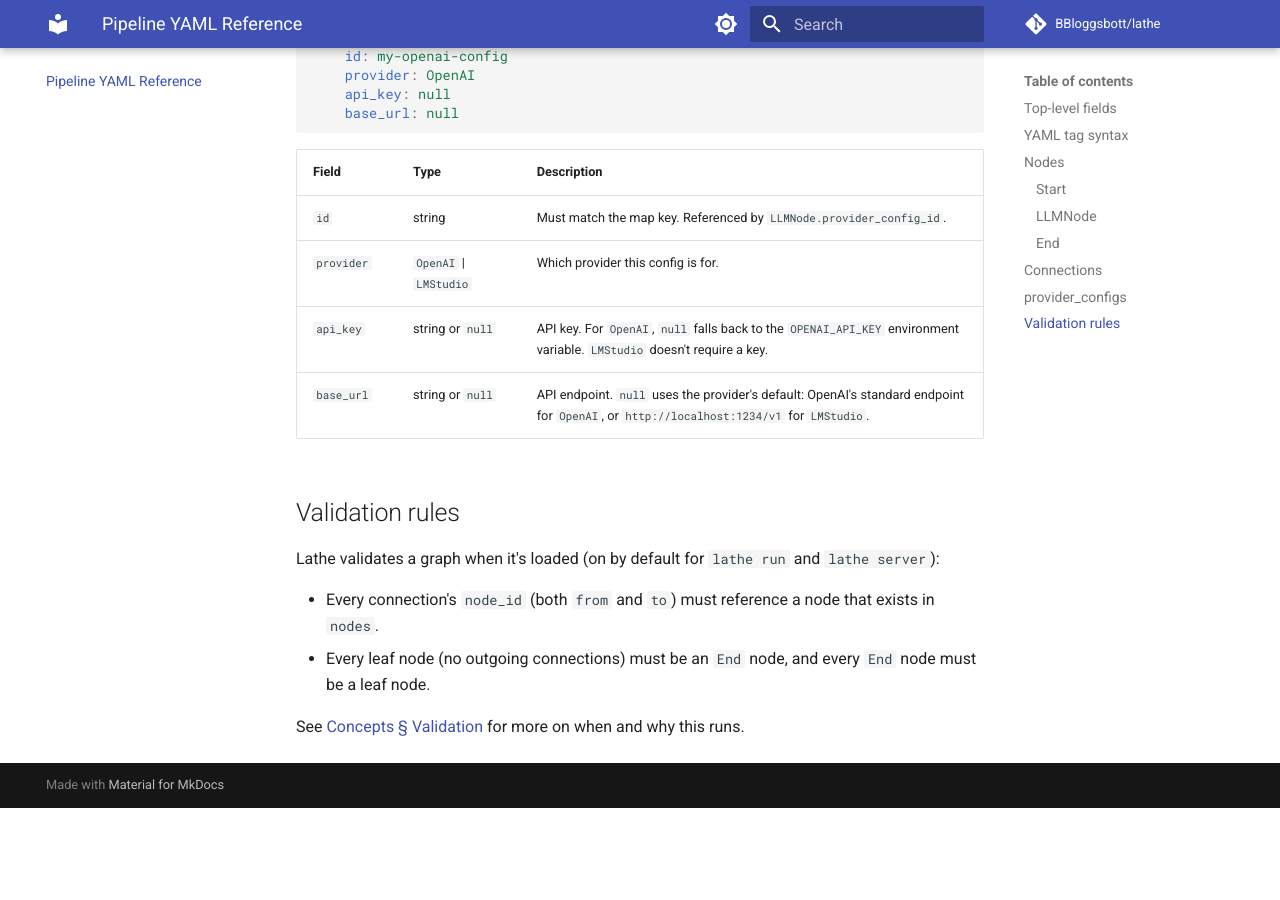
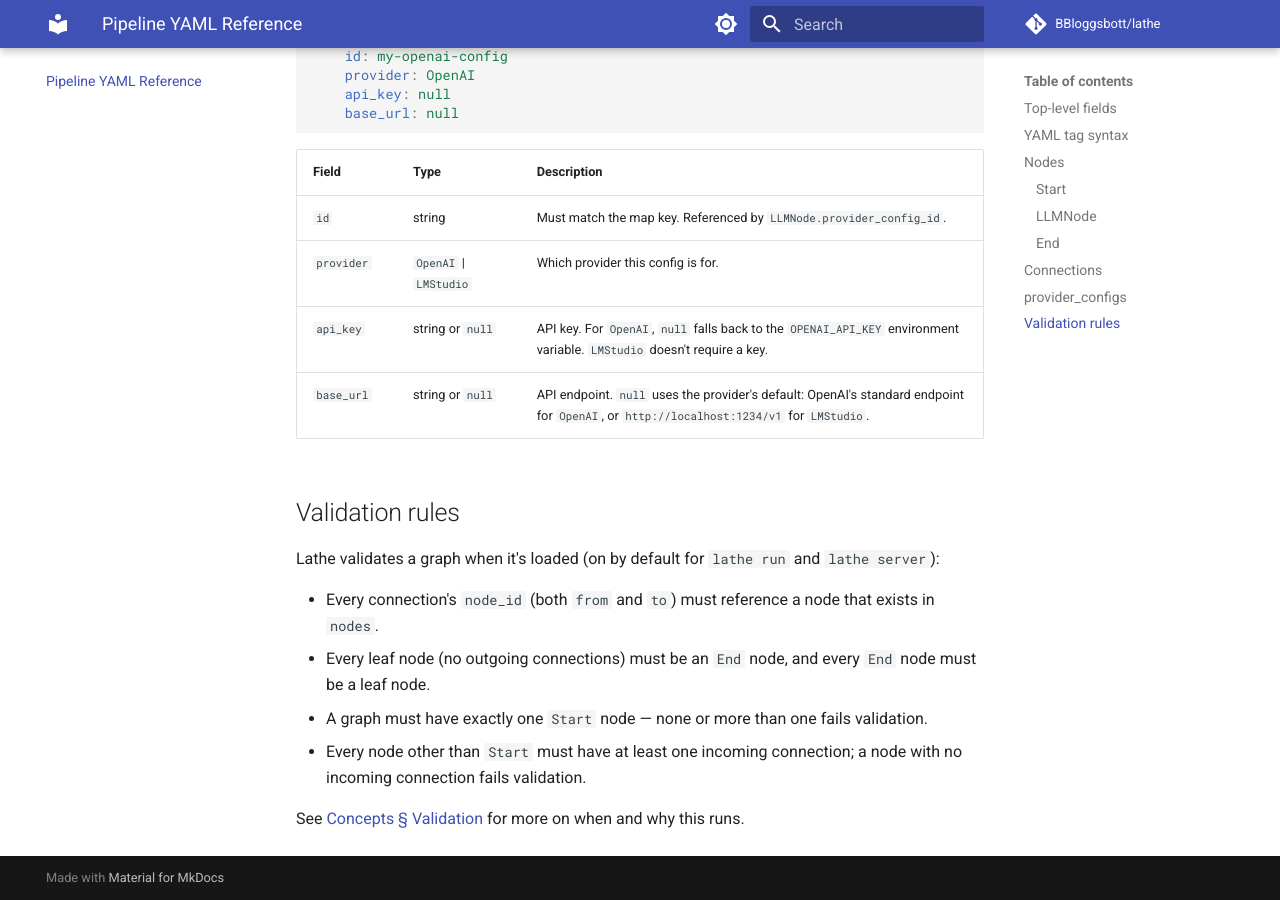
Before and after one commit to BBloggsbott/lathe-docs, an MkDocs documentation site: the page built from docs/pipeline-reference.md, in a window 1280 px wide and 900 px high, scrolled down 4061 px. Built offline with MkDocs 1.6.1 and Material for MkDocs 9.7.7, drawn with Linux system fonts in a browser that asks for light colours; comment, search, counter and statistics services are not loaded; before the commit the page ends 4869 px from its top, so only the background shows below that; some of the changed text lies outside the part shown.

Commit message:
Update docs for v0.1.2 of lathe

```diff
--- a/docs/pipeline-reference.md
+++ b/docs/pipeline-reference.md
@@ -76,7 +76,7 @@
 
 Constraints:
 
-- Exactly one `Start` node is required per graph — it's the entry point.
+- Exactly one `Start` node is required per graph — it's the entry point. See [Validation rules](#validation-rules).
 - It passes the initial `AgentState` through unchanged. If the initial state is empty, it errors.
 
 ### `LLMNode`
@@ -154,5 +154,7 @@
 
 - Every connection's `node_id` (both `from` and `to`) must reference a node that exists in `nodes`.
 - Every leaf node (no outgoing connections) must be an `End` node, and every `End` node must be a leaf node.
+- A graph must have exactly one `Start` node — none or more than one fails validation.
+- Every node other than `Start` must have at least one incoming connection; a node with no incoming connection fails validation.
 
 See [Concepts § Validation](concepts.md#validation) for more on when and why this runs.
--- a/pyproject.toml
+++ b/pyproject.toml
@@ -1,6 +1,6 @@
 [project]
 name = "lathe-docs"
-version = "0.1.1"
+version = "0.1.2"
 description = "User Documentation for [lathe](https://github.com/BBloggsbott/lathe)"
 readme = "README.md"
 requires-python = ">=3.12"
```
Also changed, not shown: docs/concepts.md (+2 -0 lines), 1 other file.
